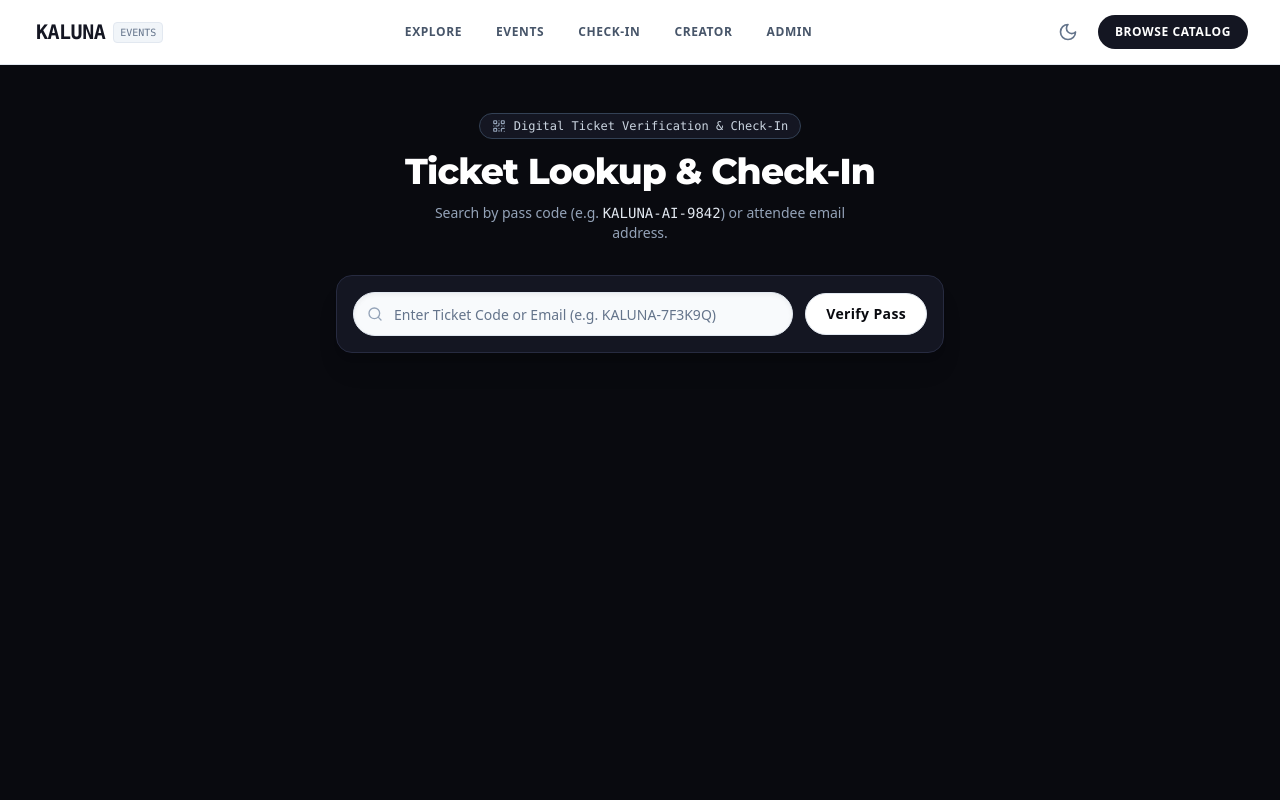
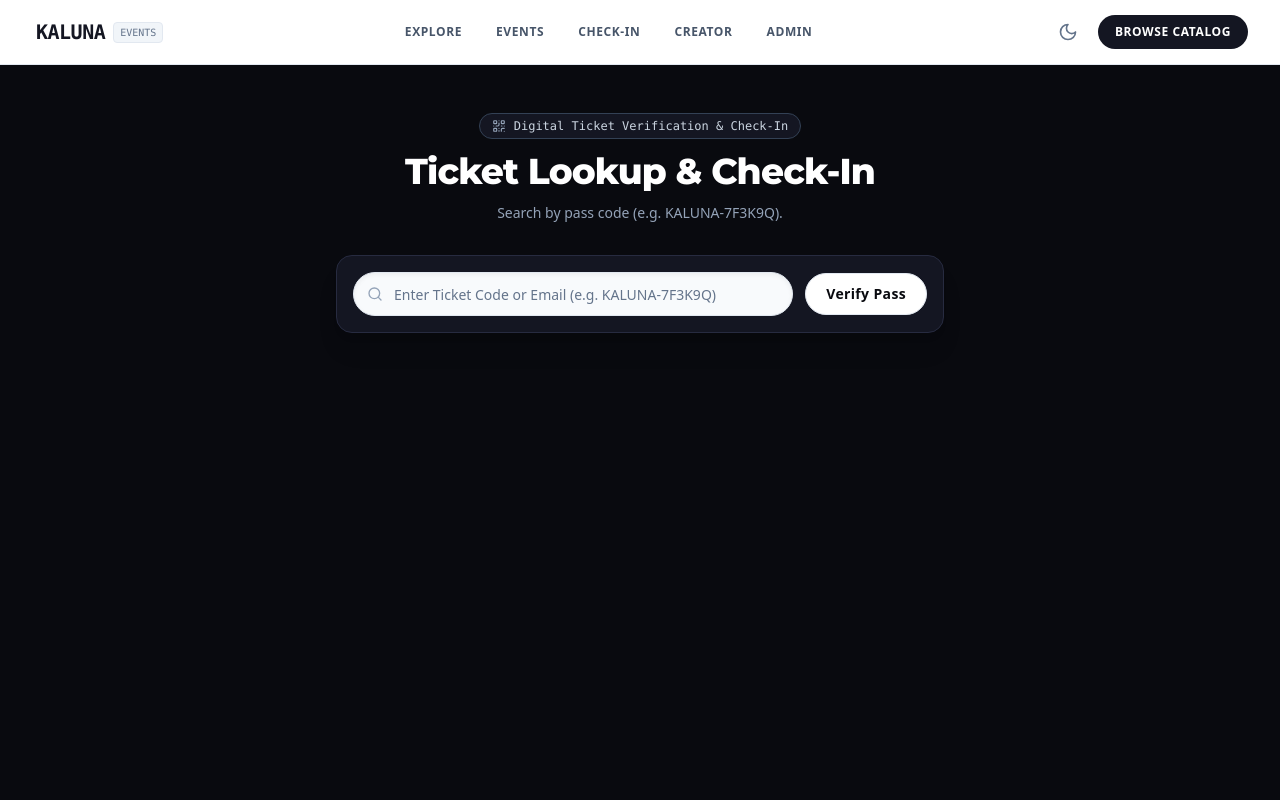
Before and after one commit to theimaginaryangel/kaluna, a Next.js app in the folder frontend/: page /lookup in a window 1280 px wide. Shown: the top 800 px of the page. Built offline with nearby package versions, Linux system fonts and the light colour scheme.

Commit message:
fix(lookup): clean up pass code search hint text

```diff
--- a/frontend/src/app/lookup/page.tsx
+++ b/frontend/src/app/lookup/page.tsx
@@ -104,7 +104,7 @@ export default function TicketLookupPage() {
             Ticket Lookup & Check-In
           </h1>
           <p className="text-sm text-slate-400 max-w-md mx-auto">
-            Search by pass code (e.g. <code className="text-slate-200">KALUNA-AI-9842</code>) or attendee email address.
+            Search by pass code (e.g. KALUNA-7F3K9Q).
           </p>
         </div>
 
```
